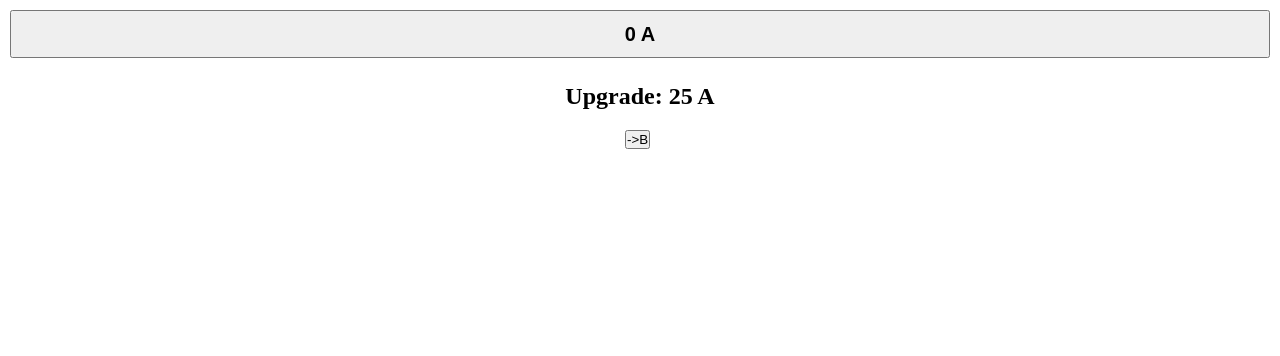
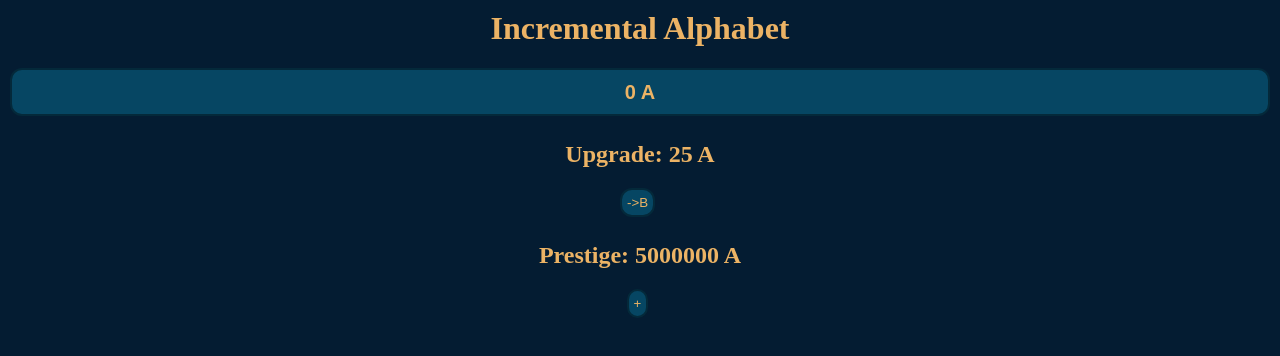
Before and after one commit to g1tyx/alphabet-clicker, a plain HTML site: page index.html in a window 1280 px wide. Drawn offline with Linux system fonts and the light colour scheme.

Commit message:
Update index.html
version 0.11

```diff
--- a/index.html
+++ b/index.html
@@ -1,18 +1,28 @@
 <html lang="en">
 <head>
-    <meta charset="UTF-8">
-    <meta http-equiv="X-UA-Compatible" content="IE=edge">
     <meta name="viewport" content="width=device-width, initial-scale=1.0">
-    <title>A Game</title>
+    <title>Incremental Alphabet</title>
     <style>
         body{
             margin: 10px;
             padding: 0px;
             text-align: center;
+            background-color: #041C32;
+            color: #ECB365;
         }
         button{
             margin: 0px 5px 5px 0px;
-            padding: 0px;
+            padding: 5px;
+            border: #04293A solid 2px;
+            border-radius: 12px;
+            background-color: #064663;
+            color: #ECB365;
+        }
+        button:hover{
+            background-color: #04293A;
+        }
+        h1, h2, h3, h4, h5, h6{
+            color: #ECB365;
         }
         .countButton{
             height: 3rem;
@@ -28,6 +38,7 @@
     </style>
 </head>
 <body>
+    <h1>Incremental Alphabet</h1>
     <div id="buttonDiv">
         <button id="aButton" onclick="buttonClick('a')" class="countButton"><h2><span id="aCount"></span> A</h2></button>
     </div>
@@ -35,6 +46,10 @@
         <h2>Upgrade: <span id="aCost">25 A</span></h2>
         <button id="aUpgradeButton" onclick="upgrade('a')">->B</button>
     </div>
+    <div id="prestigeDiv">
+        <h2>Prestige: <span id="aPrestigeCost">5000000 A</span></h2>
+        <button id="aPrestigeButton" onclick="prestige()">+</button>
+    </div>
     <script src="main.js"></script>
 </body>
 </html>
```
